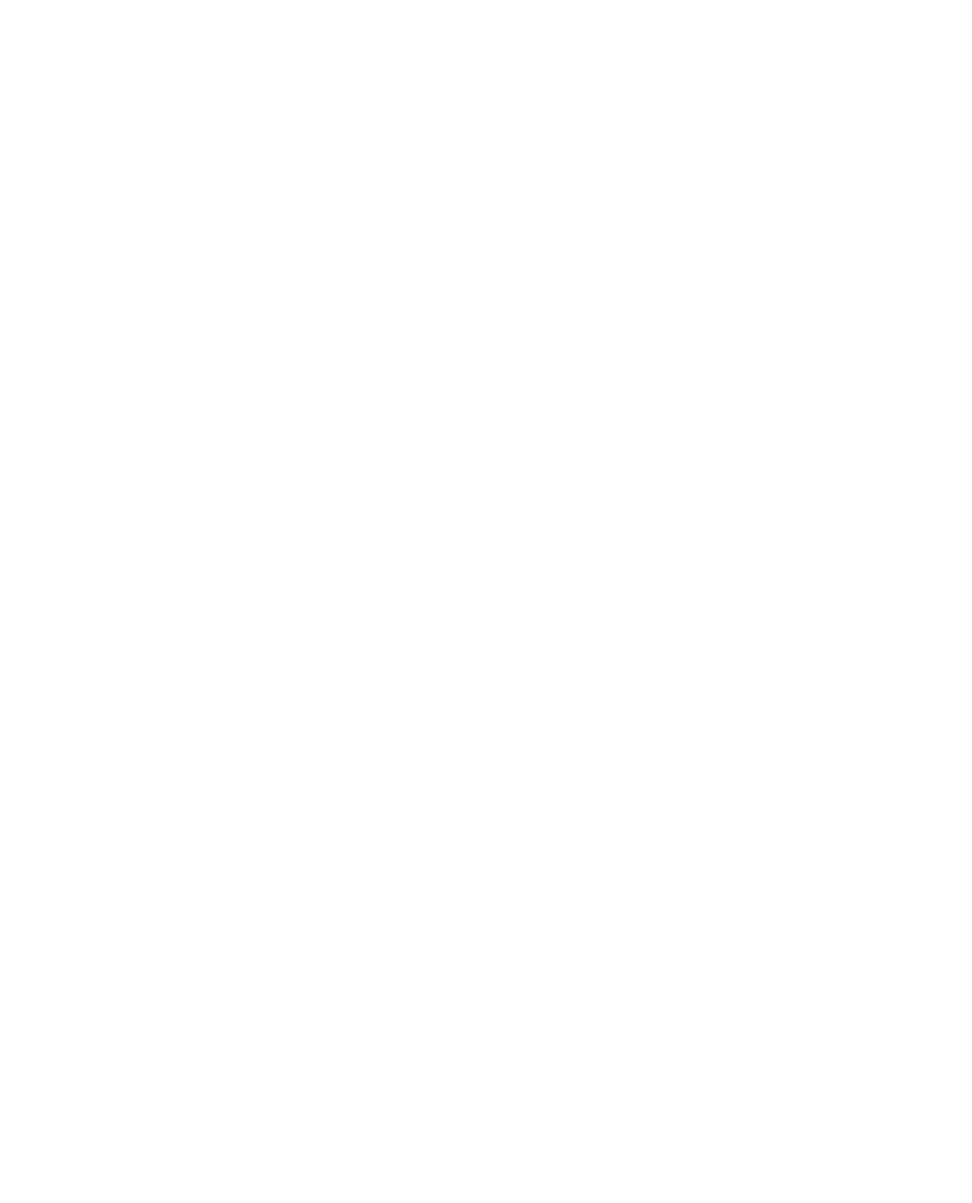
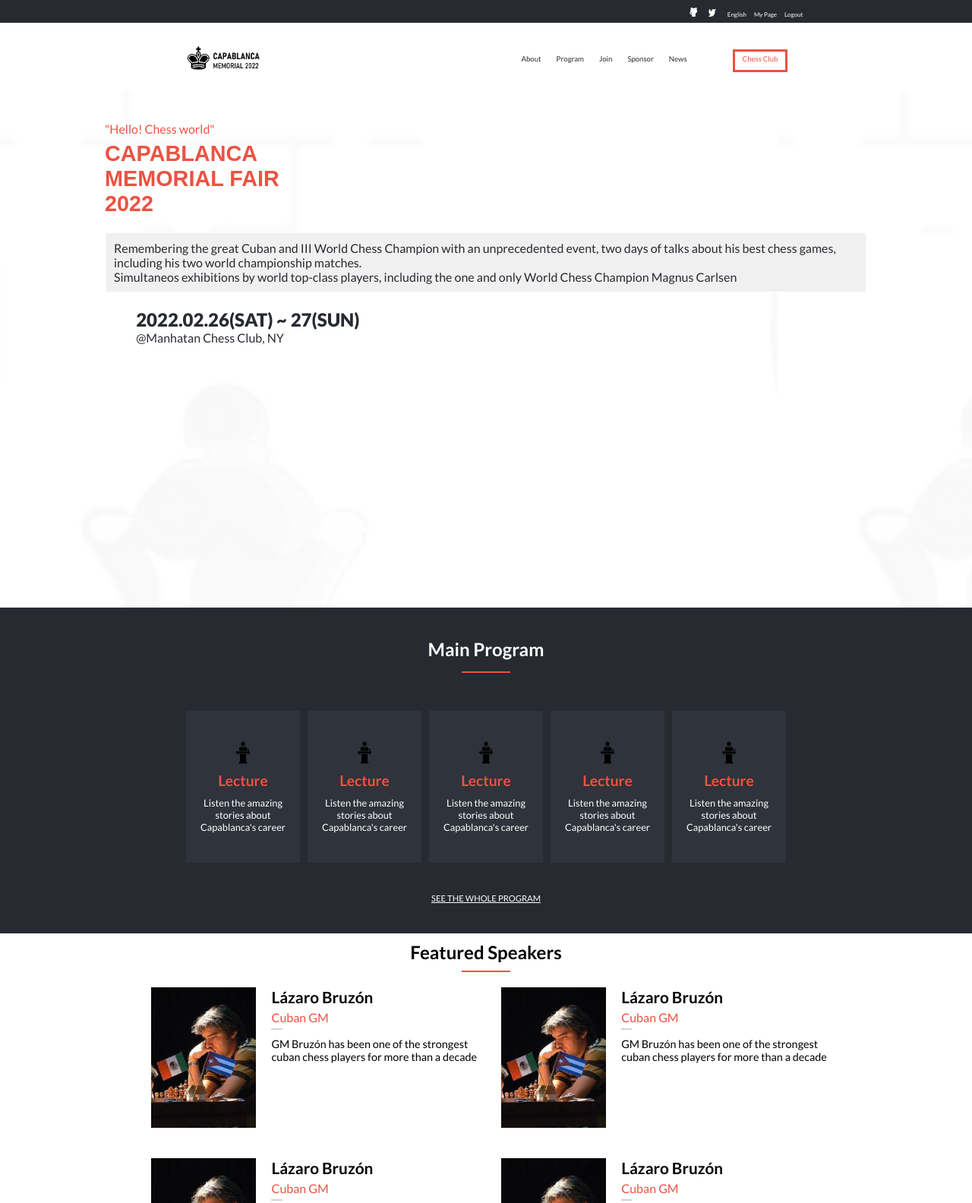
Before and after one commit to VicPeralta/ChessEvent, a website: page index.html in a window 1280 px wide. Shown: the top 1584 px of the page at 76% size. Before the commit the page ends 800 px from the top, so only its background shows below. Drawn offline with Linux system fonts and the light colour scheme.

Commit message:
Add initial homepage for mobile and desktop, mobile menu working
modified:   .gitignore
new file:   assets/blackKing.svg
new file:   assets/bruzon.jfif
new file:   assets/chessBackgroundHeader.png
new file:   assets/facebook.png
new file:   assets/favicon.ico
new file:   assets/github.png
new file:   assets/justQueen.png
new file:   assets/lecture.png
new file:   assets/logo.png
new file:   assets/twitter.png
modified:   index.html
new file:   menu.js
new file:   notes.txt
new file:   program.css
new file:   speakers.css
new file:   styles.css
new file:   welcome.css

```diff
--- a/index.html
+++ b/index.html
@@ -1,12 +1,173 @@
 <!DOCTYPE html>
 <html lang="en">
+
 <head>
   <meta charset="UTF-8">
   <meta http-equiv="X-UA-Compatible" content="IE=edge">
   <meta name="viewport" content="width=device-width, initial-scale=1.0">
-  <title>Document</title>
+  <link rel="shortcut icon" href="./assets/favicon.ico" type="image/x-icon">
+  <link rel="stylesheet" href="./styles.css">
+  <link rel="stylesheet" href="./program.css">
+  <link rel="stylesheet" href="./speakers.css">
+  <link rel="stylesheet" href="./welcome.css">
+  <script src="./menu.js" defer></script>
+  <title>Capablanca's Memorial</title>
 </head>
+
 <body>
 
+  <header>
+    <div class="first">
+      <div class="social">
+        <ul>
+          <li><a href=""><img src="./assets/github.png" alt="" width="20px" height="20px"></a></li>
+          <li><a href=""><img src="./assets/twitter.png" alt="" width="20px" height="20px"></a></li>
+          <li><a href="">English</a></li>
+          <li><a href="">My Page</a></li>
+          <li><a href="">Logout</a></li>
+        </ul>
+      </div>
+    </div>
+    <div class="tool-bar">
+      <div class="logo">
+        <img src="./assets/logo.png" alt="" width="80px" height="40px">
+      </div>
+      <nav>
+        <ul>
+          <li><a href="">About</a></li>
+          <li><a href="">Program</a></li>
+          <li><a href="">Join</a></li>
+          <li><a href="">Sponsor</a></li>
+          <li><a href="">News</a></li>
+        </ul>
+        <a href="" class="btn">Chess Club</a>
+      </nav>
+    </div>
+    <button type="button" class="hamburger-button">&#8801;</button>
+    <div class="menu-options hidden">
+      <button class="close-menu">X</button>
+      <nav>
+        <ul>
+          <li><a href="">About</a></li>
+          <li><a href="">Program</a></li>
+          <li><a href="">Join</a></li>
+          <li><a href="">Sponsor</a></li>
+          <li><a href="">News</a></li>
+        </ul>
+        <a href="" class="btn">Chess Club</a>
+      </nav>
+    </div>
+  </header>
+  <section class="welcome">
+    <div class="content">
+      <main>
+        <p class="greeting">"Hello! Chess world"</p>
+        <h1>CAPABLANCA<br>MEMORIAL FAIR <br> 2022</h1>
+        <div class="intro-text">
+          <p>Remembering the great Cuban and III World Chess Champion with an unprecedented event, two days of talks
+            about
+            his best chess games, including his two world championship matches. <br>Simultaneos exhibitions by world
+            top-class players, including the one and only World Chess Champion Magnus Carlsen</p>
+      </main>
+      <footer>
+        <h2>2022.02.26(SAT) ~ 27(SUN)</h2>
+        <p>@Manhatan Chess Club, NY</p>
+      </footer>
+    </div>
+  </section>
+  <section class="program">
+    <h2>Main Program</h2>
+    <hr>
+    <div class="activity-container">
+      <div class="activity-card">
+        <img src="./assets/lecture.png" alt="">
+        <p class="title">Lecture</p>
+        <p class="description">Listen the amazing stories about Capablanca's career</p>
+      </div>
+      <div class="activity-card">
+        <img src="./assets/lecture.png" alt="">
+        <p class="title">Lecture</p>
+        <p class="description">Listen the amazing stories about Capablanca's career</p>
+      </div>
+      <div class="activity-card">
+        <img src="./assets/lecture.png" alt="">
+        <p class="title">Lecture</p>
+        <p class="description">Listen the amazing stories about Capablanca's career</p>
+      </div>
+      <div class="activity-card">
+        <img src="./assets/lecture.png" alt="">
+        <p class="title">Lecture</p>
+        <p class="description">Listen the amazing stories about Capablanca's career</p>
+      </div>
+      <div class="activity-card">
+        <img src="./assets/lecture.png" alt="">
+        <p class="title">Lecture</p>
+        <p class="description">Listen the amazing stories about Capablanca's career</p>
+      </div>
+    </div>
+    <button>Join Capablanca Memorial</button>
+    <a href="">SEE THE WHOLE PROGRAM</a>
+  </section>
+  <section class="speakers">
+    <h2>Featured Speakers</h2>
+    <hr>
+    <div class="speakers-container">
+      <div class="speaker-card">
+        <img src="./assets/bruzon.jfif" alt="">
+        <div class="info">
+          <h3 class="speaker">Lázaro Bruzón</h3>
+          <p class="title">Cuban GM</p>
+          <hr>
+          <p class="bio">GM Bruzón has been one of the strongest cuban chess players for more than a decade</p>
+        </div>
+      </div>
+      <div class="speaker-card">
+        <img src="./assets/bruzon.jfif" alt="">
+        <div class="info">
+          <h3 class="speaker">Lázaro Bruzón</h3>
+          <p class="title">Cuban GM</p>
+          <hr>
+          <p class="bio">GM Bruzón has been one of the strongest cuban chess players for more than a decade</p>
+        </div>
+      </div>
+      <div class="speaker-card">
+        <img src="./assets/bruzon.jfif" alt="">
+        <div class="info">
+          <h3 class="speaker">Lázaro Bruzón</h3>
+          <p class="title">Cuban GM</p>
+          <hr>
+          <p class="bio">GM Bruzón has been one of the strongest cuban chess players for more than a decade</p>
+        </div>
+      </div>
+      <div class="speaker-card">
+        <img src="./assets/bruzon.jfif" alt="">
+        <div class="info">
+          <h3 class="speaker">Lázaro Bruzón</h3>
+          <p class="title">Cuban GM</p>
+          <hr>
+          <p class="bio">GM Bruzón has been one of the strongest cuban chess players for more than a decade</p>
+        </div>
+      </div>
+      <div class="speaker-card">
+        <img src="./assets/bruzon.jfif" alt="">
+        <div class="info">
+          <h3 class="speaker">Lázaro Bruzón</h3>
+          <p class="title">Cuban GM</p>
+          <hr>
+          <p class="bio">GM Bruzón has been one of the strongest cuban chess players for more than a decade</p>
+        </div>
+      </div>
+      <div class="speaker-card">
+        <img src="./assets/bruzon.jfif" alt="">
+        <div class="info">
+          <h3 class="speaker">Lázaro Bruzón</h3>
+          <p class="title">Cuban GM</p>
+          <hr>
+          <p class="bio">GM Bruzón has been one of the strongest cuban chess players for more than a decade</p>
+        </div>
+      </div>
+    </div>
+  </section>
 </body>
+
 </html>
--- /dev/null
+++ b/program.css
@@ -0,0 +1,112 @@
+.program {
+  background-color: var(--primary-color);
+  display: flex;
+  flex-direction: column;
+}
+
+.program h2 {
+  color: #fff;
+  text-align: center;
+  margin-top: 40px;
+}
+
+.program hr {
+  width: 15%;
+  margin: 15px auto;
+  border: 1px solid var(--secondary-color);
+}
+
+.activity-container {
+  display: flex;
+  flex-direction: column;
+  gap: 10px;
+}
+
+.activity-card {
+  display: flex;
+  width: 90%;
+  color: #fff;
+  margin: 0 auto;
+  background-color: rgba(122, 131, 150, 0.1);
+  padding: 20px 10px;
+  align-items: center;
+}
+
+.activity-card img {
+  width: 30px;
+  height: auto;
+  margin-right: 20px;
+}
+
+.activity-card .title {
+  width: 30%;
+  font-size: 0.9rem;
+  font-weight: bold;
+  color: var(--secondary-color);
+}
+
+.activity-card .description {
+  width: 70%;
+  font-size: 0.8rem;
+}
+
+.program button {
+  background-color: var(--secondary-color);
+  color: #fff;
+  width: 70%;
+  padding: 20px 30px;
+  margin: 20px auto;
+  font-weight: bold;
+}
+
+.program a {
+  display: none;
+}
+
+@media (min-width: 769px) {
+  .activity-container {
+    flex-direction: row;
+    justify-content: center;
+  }
+
+  .activity-card {
+    flex-direction: column;
+    width: 150px;
+    height: 200px;
+    margin: 0;
+    justify-content: center;
+    align-items: center;
+  }
+
+  .activity-card .title {
+    margin: 10px;
+    font-size: 1.2rem;
+    width: 100%;
+    text-align: center;
+  }
+
+  .activity-card .description {
+    width: 100%;
+    text-align: center;
+  }
+
+  .activity-card img {
+    margin: 0;
+  }
+
+  .program button {
+    display: none;
+  }
+
+  .program a {
+    display: block;
+    margin: 40px auto;
+    color: #fff;
+    font-size: 0.7rem;
+  }
+
+  .program hr {
+    width: 5%;
+    margin-bottom: 50px;
+  }
+}
--- /dev/null
+++ b/speakers.css
@@ -0,0 +1,61 @@
+
+.speakers-container{
+  display: flex;
+  flex-direction: column;
+}
+.speakers h2{
+  margin: 10px auto;
+  text-align: center;
+}
+
+.speakers hr{
+  width: 20%;
+  border: 1px solid var(--secondary-color);
+  margin: 0 auto;
+}
+.speaker-card {
+  display: flex;
+}
+.speaker-card img{
+  width: 30%;
+  height: auto;
+  margin: 20px 20px;
+}
+.speaker-card .speaker{
+  font-size: 1.3rem;
+  margin-top:20px;
+  margin-bottom: 5px;
+}
+.speaker-card .title{
+  color:var(--secondary-color);
+  margin: 5px 0;
+}
+.speaker-card hr{
+  width: 20%;
+  border: 1px solid var(--primary-gray);
+  margin:0;
+}
+.speaker-card .bio {
+  margin-top:10px;
+  margin-right: 10px;
+  font-size: .9rem;
+}
+
+@media (min-width: 769px) {
+  .speakers-container {
+    flex-direction: row;
+    justify-content: center;
+    width: 80%;
+    margin: 0 auto;
+    flex-wrap: wrap;
+  }
+
+  .speaker-card {
+    width: 45%;
+  }
+
+  .speakers hr {
+    width: 5%;
+  }
+
+}
--- /dev/null
+++ b/styles.css
@@ -0,0 +1,204 @@
+@import url("https://fonts.googleapis.com/css2?family=Lato:wght@300;400;700;900&display=swap");
+
+* {
+  margin: 0;
+  padding: 0;
+  box-sizing: border-box;
+  font-family: Lato, Arial, Helvetica, sans-serif;
+}
+
+:root {
+  --primary-color: #272a31;
+  --secondary-color: #ec5242;
+  --primary-gray: #d3d3d3;
+  --secondary-gray: #f0f0f0;
+}
+
+header {
+  position: fixed;
+  top: 0;
+  width: 100vw;
+  height: 15vh;
+  background-image: url("./assets/chessBackgroundHeader.png");
+  background-repeat: no-repeat;
+  background-size: cover;
+  background-color: var(--primary-gray);
+  border-bottom: white 2px solid;
+}
+
+.hidden {
+  display: none;
+  z-index: 0;
+}
+
+.show {
+  display: block;
+  z-index: 1;
+}
+
+.hamburger-button {
+  background-color: transparent;
+  color: var(--primary-color);
+  font-size: 48px;
+  font-weight: bold;
+  margin-left: 10px;
+  border: none;
+}
+
+.menu-options {
+  background-color: var(--primary-color);
+  color:#fff;
+  position: fixed;
+  top:0;
+  left:0;
+  min-height: 100vh;
+  min-width: 100vw;
+}
+
+.menu-options ul {
+  list-style: none;
+  margin-left: 20px;
+}
+
+.menu-options .close-menu {
+  display: block;
+  margin-right: 10px;
+  margin-top:20px;
+  margin-left:auto;
+  width: 30px;
+  background-color: transparent;
+  border: none;
+  color: #fff;
+}
+
+.menu-options ul li {
+  margin: 20px 0;
+}
+
+.menu-options ul li a{
+  text-decoration: none;
+  color: #fff;
+  font-size: 1.2rem;
+}
+
+.menu-options .btn {
+  text-decoration: none;
+  font-size: 1.2rem;
+  color: var(--secondary-color);
+  padding: 4px 10px;
+  border: 3px solid var(--secondary-color);
+  height: 30px;
+  margin: 20px;
+}
+
+header .first {
+  display: none;
+}
+
+header .tool-bar {
+  display: none;
+}
+
+
+@media (min-width: 769px) {
+  .hamburger-button {
+    display: none;
+  }
+
+  header {
+    background-image: none;
+    background-color: #fff;
+  }
+
+  header .first {
+    display: block;
+  }
+
+  header .tool-bar {
+    display: flex;
+  }
+
+  header .first {
+    width: 100vw;
+    background-color: var(--primary-color);
+  }
+
+  header .social {
+    width: 83vw;
+    display: flex;
+    justify-content: flex-end;
+    align-items: center;
+    height: 30px;
+  }
+
+  header .social img {
+    width: 10px;
+    height: auto;
+    margin-right: 5px;
+  }
+
+  header .social ul {
+    list-style: none;
+    display: flex;
+  }
+
+  header .social ul a {
+    text-decoration: none;
+    color: #fff;
+    font-size: 0.5rem;
+  }
+
+  header .social ul li {
+    margin: 0 5px;
+  }
+
+  .tool-bar {
+    display: flex;
+    justify-content: space-around;
+    align-items: center;
+    width: 80vw;
+    height: 7vw;
+    margin-left: 10%;
+    padding-top: 10px;
+  }
+
+  .tool-bar .logo {
+    width: 20%;
+  }
+
+  .tool-bar .logo img {
+    height: 40px;
+    width: auto;
+
+  }
+
+  .tool-bar nav ul {
+    list-style: none;
+    display: flex;
+  }
+
+  .tool-bar nav ul li {
+    margin: 0 10px;
+  }
+  .tool-bar nav ul li a {
+    text-decoration: none;
+    font-size: 0.6rem;
+    color: var(--primary-color);
+  }
+
+  nav {
+    display: flex;
+    text-align: center;
+  }
+
+  nav .btn {
+    text-decoration: none;
+    font-size: 0.6rem;
+    color: var(--secondary-color);
+    padding: 4px 10px;
+    border: 3px solid var(--secondary-color);
+    height: 30px;
+    margin-left: 50px;
+  }
+
+}
--- /dev/null
+++ b/welcome.css
@@ -0,0 +1,82 @@
+
+.welcome {
+  margin-top: 15vh;
+  min-height: 85vh;
+}
+
+main {
+  padding: 10px;
+  display: flex;
+  flex-direction: column;
+  justify-content: flex-start;
+}
+
+.greeting {
+  color: var(--secondary-color);
+  margin-top: 30px;
+  margin-bottom: 7px;
+}
+
+main h1 {
+  color: var(--secondary-color);
+  background-color: transparent;
+  opacity: 1;
+  margin-top: 0;
+  margin-bottom: 20px;
+  font-size: 1.8rem;
+  font-weight: bold;
+  font-family: Cocogoose, Arial, Helvetica, sans-serif;
+}
+
+.main-text {
+  display: flex;
+}
+
+.welcome {
+  display: flex;
+  flex-direction: column;
+   background-color: var(--secondary-gray);
+  background-image: url("./assets/justQueen.png");
+  background-size: 80%;
+}
+
+.intro-text {
+  background-color: var(--secondary-gray);
+  color: var(--primary-color);
+  padding: 10px;
+  margin: 0 auto;
+  border: 2px solid white;
+}
+
+footer {
+  color: var(--primary-color);
+  border: 30px, 50px;
+  width: 90%;
+  margin: 10px auto;
+  align-self: flex-end;
+}
+
+footer h2 {
+  color: var(--primary-color);
+  font-weight: 900;
+  margin: 0;
+}
+
+footer p {
+  margin: 0;
+}
+
+@media (min-width:769px) {
+
+  .welcome {
+    width: 100vw;
+    margin: 0 auto;
+    margin-top: 15vh;
+  }
+
+  .content {
+    width: 80vw;
+    margin: 0 auto;
+  }
+
+}
```
Also changed, not shown: menu.js (added, +20 -0 lines), notes.txt (added, +21 -0 lines), assets/blackKing.svg (added), assets/bruzon.jfif (added), assets/chessBackgroundHeader.png (added), assets/facebook.png (added), assets/favicon.ico (added), assets/github.png (added), assets/justQueen.png (added), assets/lecture.png (added), assets/logo.png (added), assets/twitter.png (added), 1 other file.
